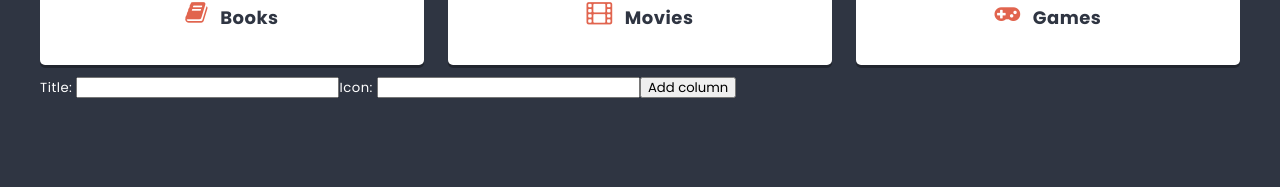
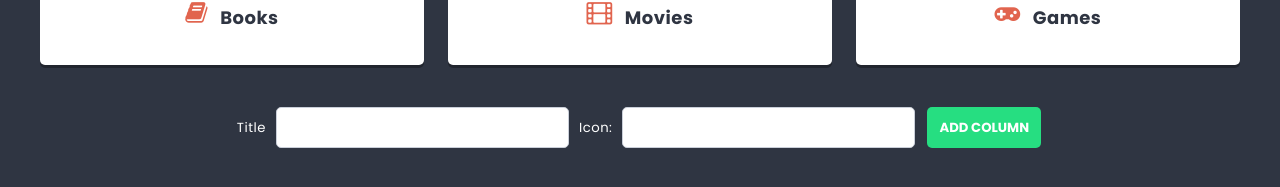
Before and after one commit to jola-klodowska/project-react, a React (Create React App) app: page / in a window 1280 px wide. Shown: the part 555-742 px from the top of the page. Built offline with nearby package versions, Linux system fonts and the light colour scheme.

Commit message:
Styling inputs

```diff
--- a/src/components/ColumnForm/ColumnForm.js
+++ b/src/components/ColumnForm/ColumnForm.js
@@ -1,5 +1,7 @@
 import styles from './ColumnForm.module.scss';
 import { useState } from 'react';
+import Button from '../Button/Button';
+import TextInput from '../TextInput/TextInput';
 
 
 const ColumnForm = props => {
@@ -13,10 +15,10 @@
     };
 
     return (
-        <form onSubmit={handleSubmit}>
-            Title: <input type="text" value={title} onChange={e => setTitle(e.target.value)} />
-            Icon: <input type="text" value={icon} onChange={e => setIcon(e.target.value)} />
-            <button>Add column</button>
+        <form onSubmit={handleSubmit} className={styles.columnForm}>
+            <span className={styles.input}>Title</span><TextInput value={title} onChange={e => setTitle(e.target.value)} />
+            <span className={styles.input}>Icon:</span><TextInput value={icon} onChange={e => setIcon(e.target.value)} />
+            <Button>Add column</Button>
         </form>
     );
 };
--- a/src/components/ColumnForm/ColumnForm.module.scss
+++ b/src/components/ColumnForm/ColumnForm.module.scss
@@ -0,0 +1,10 @@
+@import '../../styles/settings.scss';
+
+.columnForm {
+    text-align: center;
+    padding: 30px 10px;
+}
+
+.input {
+    margin: 10px;
+}
--- a/src/components/TextInput/TextInput.js
+++ b/src/components/TextInput/TextInput.js
@@ -1,7 +1,7 @@
 import styles from './TextInput.module.scss';
 
-const TextInput = props => {
-    return (<input className={styles.input} placeholder={props.placeholder} type="text" />);
+const TextInput = (props) => {
+    return (<input className={styles.input} value={props.value} onChange={props.onChange} placeholder={props.placeholder} type="text" />);
 };
 
 export default TextInput;
```
